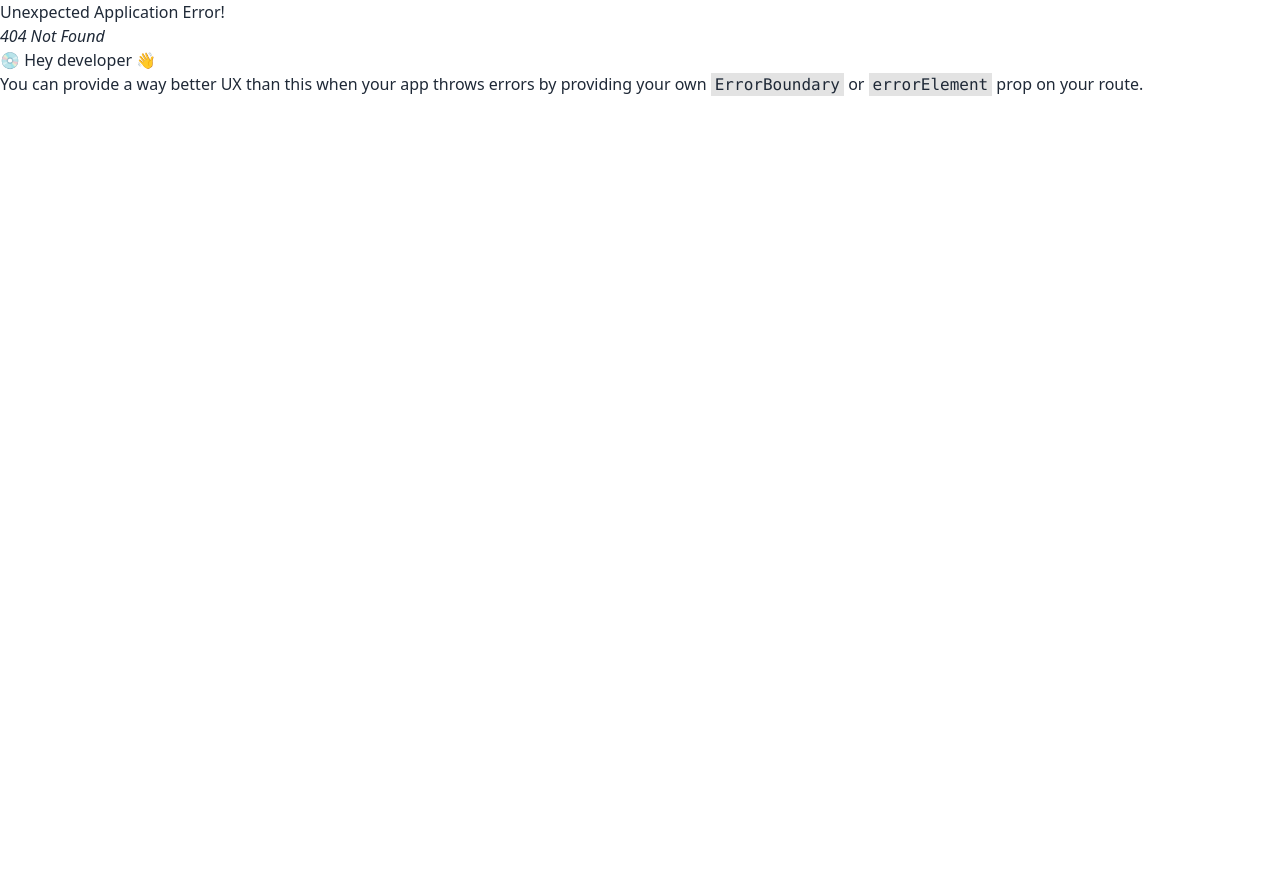
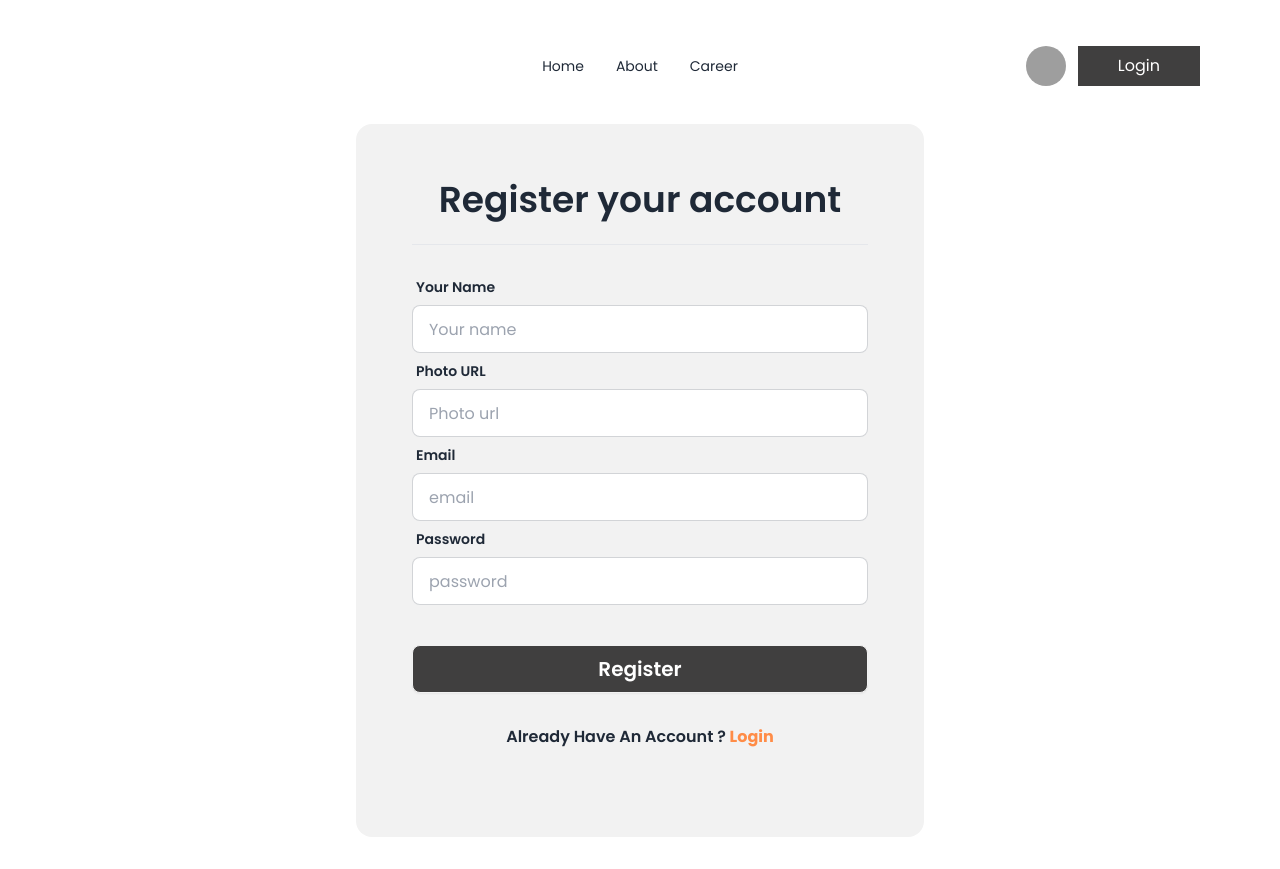
Before and after one commit to rar34/react-dragon-news-auth, a React (Vite) app: page /register in a window 1280 px wide. Before the commit this address had no page. Before the commit the page ends 800 px from the top, so only its background shows below. Built offline with nearby package versions, Linux system fonts and the light colour scheme; no server answers; grey boxes are pictures that could not be loaded.

Commit message:
created auth provider and load data from news.json in home page

```diff
--- a/src/pages/Home/Home.jsx
+++ b/src/pages/Home/Home.jsx
@@ -1,3 +1,4 @@
+import { useLoaderData } from "react-router-dom";
 import Header from "../Shared/Header/Header";
 import LeftSideNav from "../Shared/LeftSideNav/LeftSideNav";
 import Navbar from "../Shared/Navbar/Navbar";
@@ -5,6 +6,8 @@ import RightSideNav from "../Shared/RightSideNav/RightSideNav";
 import BreakingNews from "./BreakingNews";
 
 const Home = () => {
+    const news = useLoaderData();
+    console.log(news)
     return (
         <div>
             <Header></Header>
--- a/src/pages/Login/Login.jsx
+++ b/src/pages/Login/Login.jsx
@@ -1,12 +1,56 @@
+import { Link, useNavigate } from "react-router-dom";
 import Navbar from "../Shared/Navbar/Navbar";
+import { useContext } from "react";
+import { AuthContext } from "../../provider/AuthProvider";
 
 const Login = () => {
+
+    const navigate = useNavigate(null);
+    const { signIn } = useContext(AuthContext)
+
+    const handleLogin = e => {
+        e.preventDefault();
+        const form = new FormData(e.currentTarget);
+        const email = form.get('email')
+        const password = form.get('password')
+        console.log(form.get('email'))
+        signIn(email, password)
+            .then(result => {
+                console.log(result.user)
+                e.target.reset();
+                navigate('/')
+            })
+            .catch(error => console.log(error))
+    }
+
+
     return (
-        <div className="my-6 text-center">
+        <div className="">
             <Navbar></Navbar>
-            <div>
-                <h2 className="text-4xl font-semibold">Login your account</h2>
-                <hr className="my-12" />
+            <div className=" w-3/4 lg:w-1/2 my-6 bg-base-200 p-4 md:p-14 rounded-2xl mx-auto">
+                <h2 className="text-4xl text-center font-semibold">Login your account</h2>
+                <hr className="my-6" />
+                <form onSubmit={handleLogin} className="">
+                    <div className="form-control">
+                        <label className="label">
+                            <span className="label-text font-semibold">Email</span>
+                        </label>
+                        <input type="email" name="email" placeholder="email" className="input input-bordered" required />
+                    </div>
+                    <div className="form-control">
+                        <label className="label">
+                            <span className="label-text font-semibold">Password</span>
+                        </label>
+                        <input type="password" name="password" placeholder="password" className="input input-bordered" required />
+                        <label className="label">
+                            <a href="#" className="label-text-alt link link-hover">Forgot password?</a>
+                        </label>
+                    </div>
+                    <div className="form-control mt-6">
+                        <button className="btn bg-[#403F3F] text-white font-semibold text-xl">Login</button>
+                    </div>
+                </form>
+                <p className="my-8 font-semibold text-center">Do not Have An Account ? <Link className="text-[#FF8C47] font-bold" to="/register">Register</Link></p>
             </div>
         </div>
     );
--- /dev/null
+++ b/src/pages/Register/Register.jsx
@@ -0,0 +1,71 @@
+import { Link } from "react-router-dom";
+import Navbar from "../Shared/Navbar/Navbar";
+import { useContext } from "react";
+import { AuthContext } from "../../provider/AuthProvider";
+
+const Register = () => {
+    const { createUser } = useContext(AuthContext);
+
+    const handleRegister = e => {
+        e.preventDefault();
+        const form = new FormData(e.currentTarget)
+        const name = form.get('name');
+        const photo = form.get('photo');
+        const email = form.get('email');
+        const password = form.get('password');
+        console.log(name, photo, email, password);
+
+        createUser(email, password)
+            .then(result => {
+                console.log(result.user)
+            })
+            .catch(error => {
+                console.log(error)
+            })
+    }
+
+    return (
+        <div>
+            <Navbar></Navbar>
+            <div className=" w-3/4 lg:w-1/2 my-6 bg-base-200 p-4 md:p-14 rounded-2xl mx-auto">
+                <h2 className="text-4xl text-center font-semibold">Register your account</h2>
+                <hr className="my-6" />
+                <form onSubmit={handleRegister} className="">
+                    <div className="form-control">
+                        <label className="label">
+                            <span className="label-text font-semibold">Your Name</span>
+                        </label>
+                        <input type="text" name="name" placeholder="Your name" className="input input-bordered" required />
+                    </div>
+                    <div className="form-control">
+                        <label className="label">
+                            <span className="label-text font-semibold">Photo URL</span>
+                        </label>
+                        <input type="text" name="photo" placeholder="Photo url" className="input input-bordered" required />
+                    </div>
+                    <div className="form-control">
+                        <label className="label">
+                            <span className="label-text font-semibold">Email</span>
+                        </label>
+                        <input type="email" name="email" placeholder="email" className="input input-bordered" required />
+                    </div>
+                    <div className="form-control">
+                        <label className="label">
+                            <span className="label-text font-semibold">Password</span>
+                        </label>
+                        <input type="password" name="password" placeholder="password" className="input input-bordered" required />
+                        <label className="label">
+
+                        </label>
+                    </div>
+                    <div className="form-control mt-6">
+                        <button className="btn bg-[#403F3F] text-white font-semibold text-xl">Register</button>
+                    </div>
+                </form>
+                <p className="my-8 font-semibold text-center">Already Have An Account ? <Link className="text-[#FF8C47] font-bold" to="/login">Login</Link></p>
+            </div>
+        </div>
+    );
+};
+
+export default Register;
--- a/src/pages/Shared/Navbar/Navbar.jsx
+++ b/src/pages/Shared/Navbar/Navbar.jsx
@@ -1,7 +1,18 @@
 import { Link, NavLink } from "react-router-dom";
 import profilePic from '../../../assets/user.png'
+import { useContext } from "react";
+import { AuthContext } from "../../../provider/AuthProvider";
 
 const Navbar = () => {
+
+    const { user, logOut } = useContext(AuthContext)
+
+    const handleSignOut = () => {
+        logOut()
+            .then()
+            .catch()
+    }
+
     const navLinks = <>
         <li><NavLink to="/">Home</NavLink></li>
         <li><NavLink to="about">About</NavLink></li>
@@ -32,7 +43,10 @@ const Navbar = () => {
                         <img alt="Tailwind CSS Navbar component" src={profilePic} />
                     </div>
                 </div>
-                <Link to="/login"><button className="px-10 py-2 bg-[#403F3F] text-white">Login</button></Link>
+                {
+                    user ? <button onClick={handleSignOut} className="px-10 py-2 bg-[#403F3F] text-white">Sign Out</button> :
+                        <Link to="/login"><button className="px-10 py-2 bg-[#403F3F] text-white">Login</button></Link>
+                }
             </div>
         </div>
     );
--- /dev/null
+++ b/src/provider/AuthProvider.jsx
@@ -0,0 +1,46 @@
+import { createContext, useEffect, useState } from "react";
+import PropTypes from 'prop-types'
+import { createUserWithEmailAndPassword, getAuth, onAuthStateChanged, signInWithEmailAndPassword, signOut } from "firebase/auth";
+import app from "../firebase/firebase.config";
+
+export const AuthContext = createContext(null);
+const auth = getAuth(app);
+
+
+const AuthProvider = ({ children }) => {
+    const [user, setUser] = useState(null);
+
+    const createUser = (email, password) => {
+        return createUserWithEmailAndPassword(auth, email, password)
+    }
+
+    const signIn = (email, password) =>{
+        return signInWithEmailAndPassword(auth, email, password);
+    }
+
+    useEffect(() => {
+        const unSubscribe = onAuthStateChanged(auth, currentUser => {
+            setUser(currentUser);
+        });
+        return () => {
+            unSubscribe()
+        }
+    }, []);
+
+    const logOut = () =>{
+        return signOut(auth)
+    }
+
+    const authInfo = { user, createUser, logOut, signIn }
+    return (
+        <AuthContext.Provider value={authInfo}>
+            {children}
+        </AuthContext.Provider>
+    );
+};
+
+AuthProvider.propTypes = {
+    children: PropTypes.node
+}
+
+export default AuthProvider;
--- a/src/routes/router.jsx
+++ b/src/routes/router.jsx
@@ -2,6 +2,7 @@ import { createBrowserRouter } from "react-router-dom";
 import Root from "../layouts/Root";
 import Home from "../pages/Home/Home";
 import Login from "../pages/Login/Login";
+import Register from "../pages/Register/Register";
 
 const router = createBrowserRouter([
     {
@@ -10,11 +11,16 @@ const router = createBrowserRouter([
         children: [
             {
                 path: "/",
-                element: <Home></Home>
+                element: <Home></Home>,
+                loader: () => fetch('news.json')
             },
             {
                 path: "/login",
                 element: <Login></Login>
+            },
+            {
+                path: "/register",
+                element: <Register></Register>
             }
         ]
     }
```
Also changed, not shown: src/main.jsx (+5 -4 lines).
